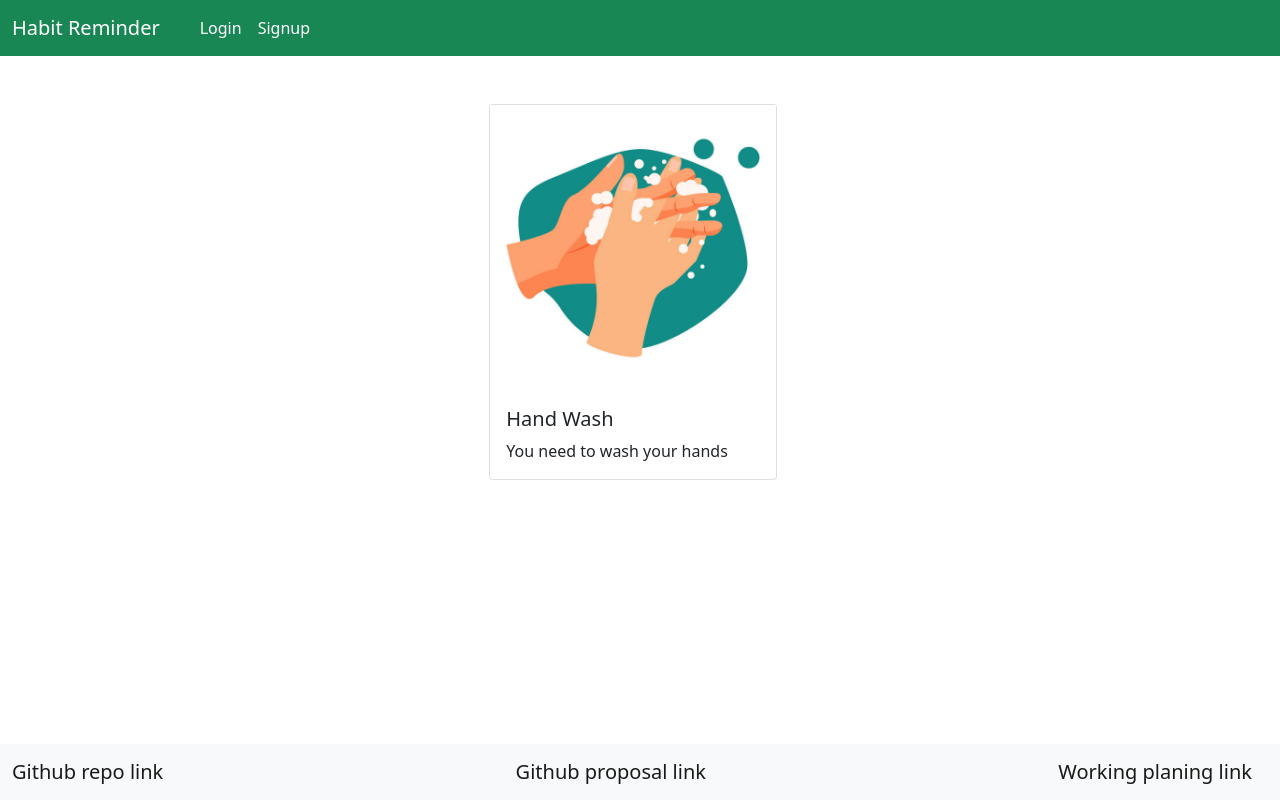
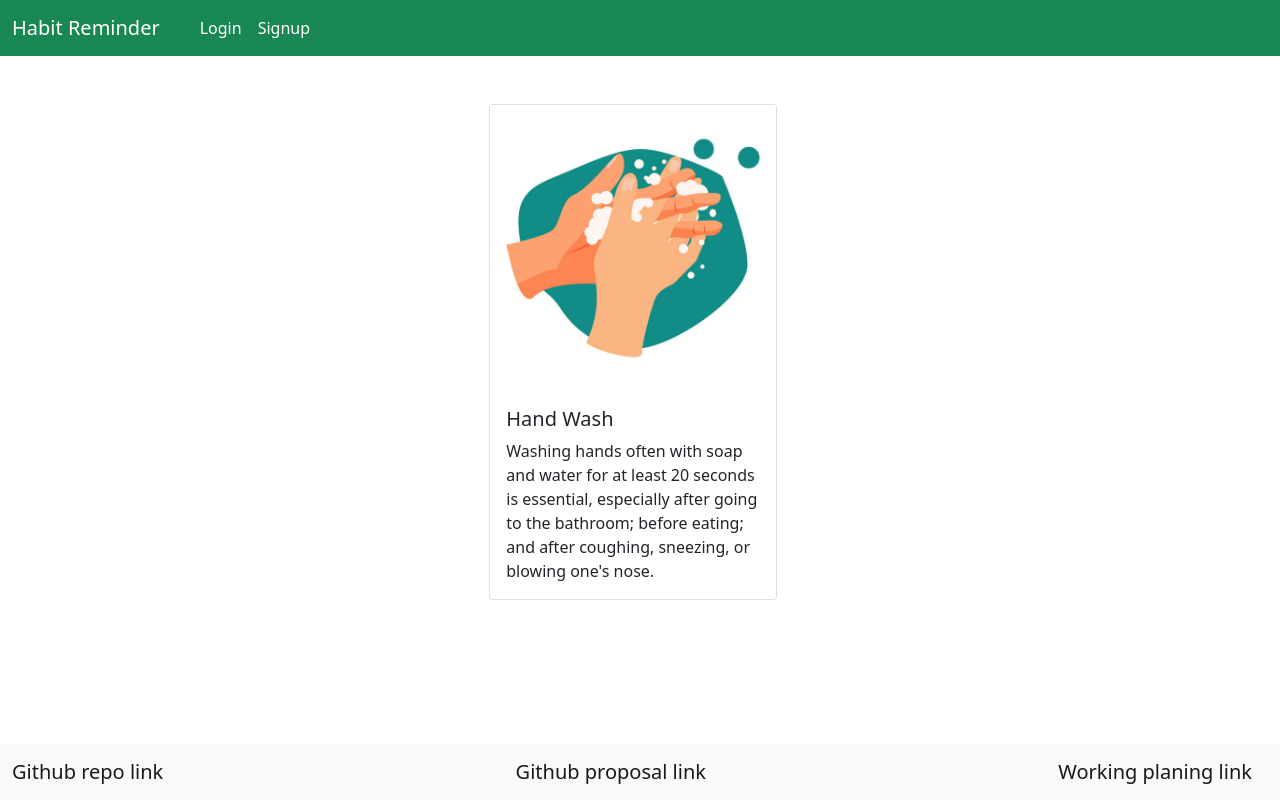
Before and after one commit to RohitChandupatla/habit-remainder-client, an Angular app: page / in a window 1280 px wide. Built offline with nearby package versions, Linux system fonts and the light colour scheme.

Commit message:
added some description to the habit.

```diff
--- a/src/app/header/header.component.html
+++ b/src/app/header/header.component.html
@@ -9,6 +9,7 @@
           <li class="nav-item">
             <a class="nav-link"></a>
           </li>
+
           <li class="nav-item">
             <a class="nav-link text-white" href="/login">Login</a>
           </li>
--- a/src/app/home/home.component.html
+++ b/src/app/home/home.component.html
@@ -4,7 +4,7 @@
         <img src="assets/handwash.jpg" class="img-rounded" alt="Handwashing">
         <div class="card-body">
           <h5 class="card-title">Hand Wash</h5>
-          <p class="card-text"> You need to wash your hands
+          <p class="card-text"> Washing hands often with soap and water for at least 20 seconds is essential, especially after going to the bathroom; before eating; and after coughing, sneezing, or blowing one's nose.
         </div>
       </div>
     </div>
```
